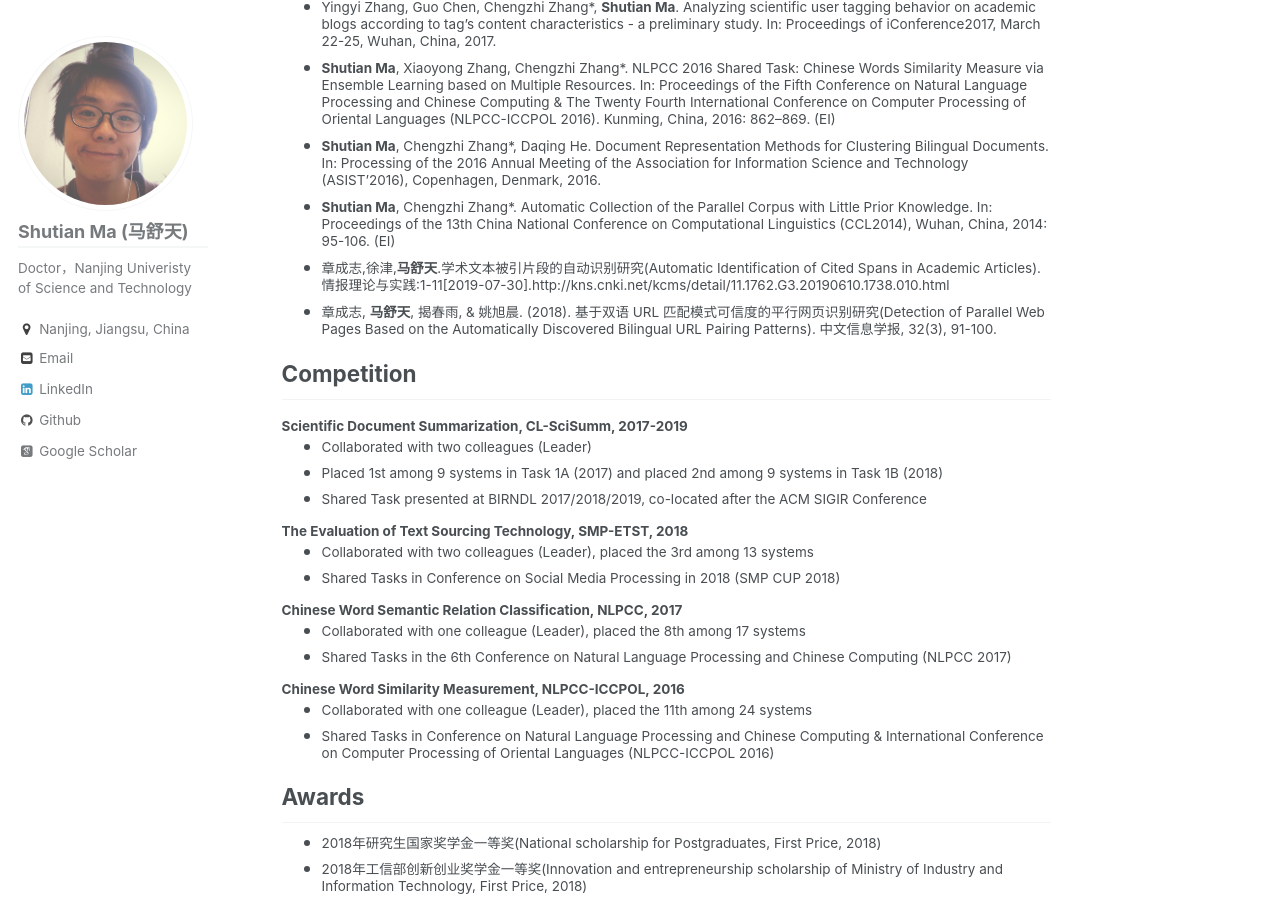
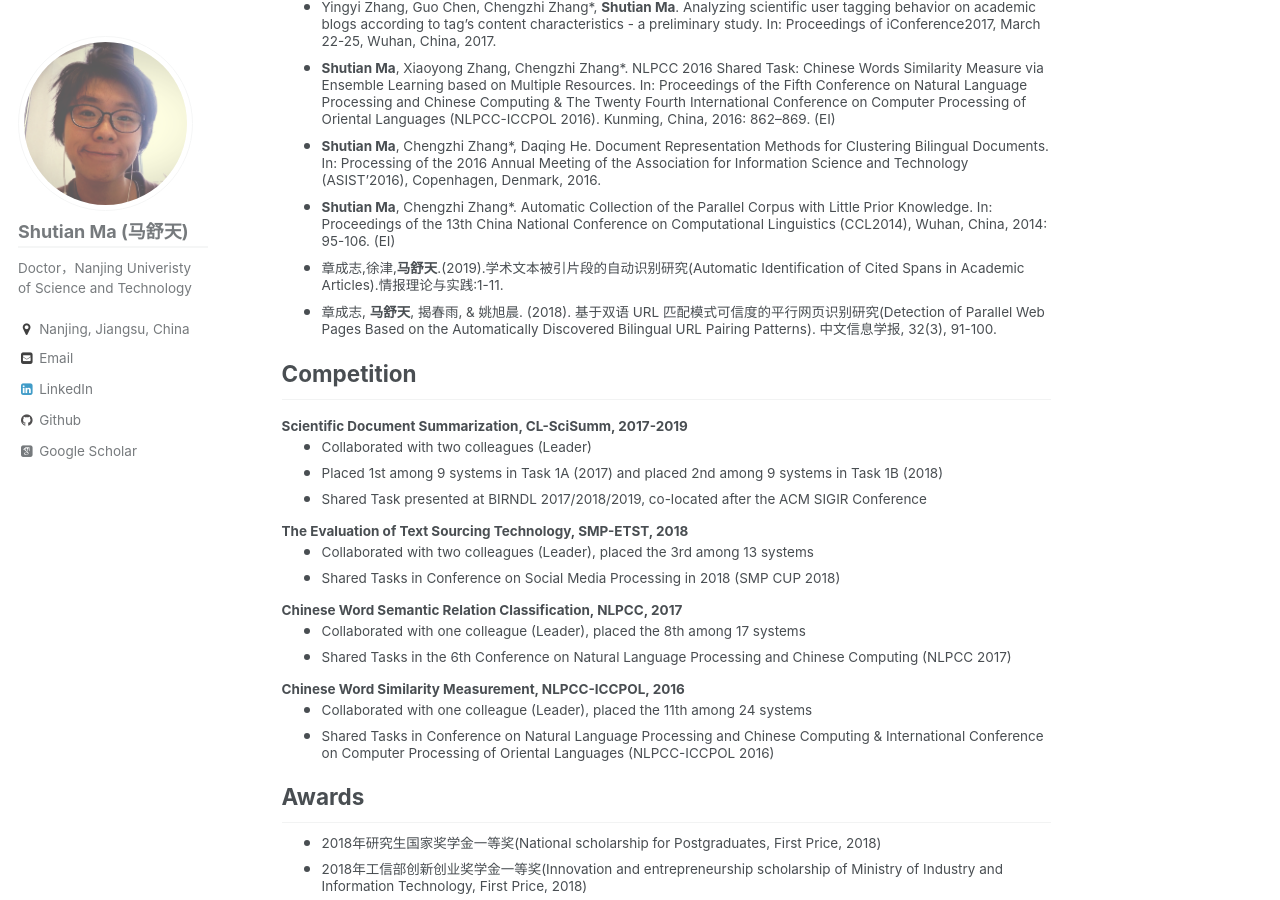
Before and after one commit to michellemashutian/michellemashutian.github.io_old, a Jekyll site: the page built from _pages/about.md, in a window 1280 px wide and 900 px high, scrolled down 1865 px. Built offline with Jekyll 4.4.1, drawn with Linux system fonts in a browser that asks for light colours; some web fonts are replaced.

Commit message:
Update about.md

```diff
--- a/_pages/about.md
+++ b/_pages/about.md
@@ -94,7 +94,7 @@ h1, h2, h3, h4, h5, h6 {
 * <small>**Shutian Ma**, Xiaoyong Zhang, Chengzhi Zhang*. NLPCC 2016 Shared Task: Chinese Words Similarity Measure via Ensemble Learning based on Multiple Resources. In: Proceedings of the Fifth Conference on Natural Language Processing and Chinese Computing & The Twenty Fourth International Conference on Computer Processing of Oriental Languages (NLPCC-ICCPOL 2016). Kunming, China, 2016: 862–869. (EI)<small>
 * <small>**Shutian Ma**, Chengzhi Zhang*, Daqing He. Document Representation Methods for Clustering Bilingual Documents. In: Processing of the 2016 Annual Meeting of the Association for Information Science and Technology (ASIST’2016), Copenhagen, Denmark, 2016.<small>
 * <small>**Shutian Ma**, Chengzhi Zhang*. Automatic Collection of the Parallel Corpus with Little Prior Knowledge. In: Proceedings of the 13th China National Conference on Computational Linguistics (CCL2014), Wuhan, China, 2014: 95-106. (EI)<small>
-* <small>章成志,徐津,**马舒天**.学术文本被引片段的自动识别研究(Automatic Identification of Cited Spans in Academic Articles).情报理论与实践:1-11[2019-07-30].http://kns.cnki.net/kcms/detail/11.1762.G3.20190610.1738.010.html<small>
+* <small>章成志,徐津,**马舒天**.(2019).学术文本被引片段的自动识别研究(Automatic Identification of Cited Spans in Academic Articles).情报理论与实践:1-11.<small>
 * <small>章成志, **马舒天**, 揭春雨, & 姚旭晨. (2018). 基于双语 URL 匹配模式可信度的平行网页识别研究(Detection of Parallel Web Pages Based on the Automatically Discovered Bilingual URL Pairing Patterns). 中文信息学报, 32(3), 91-100.<small>
 
 <h2 id="service">Competition</h2>
```
